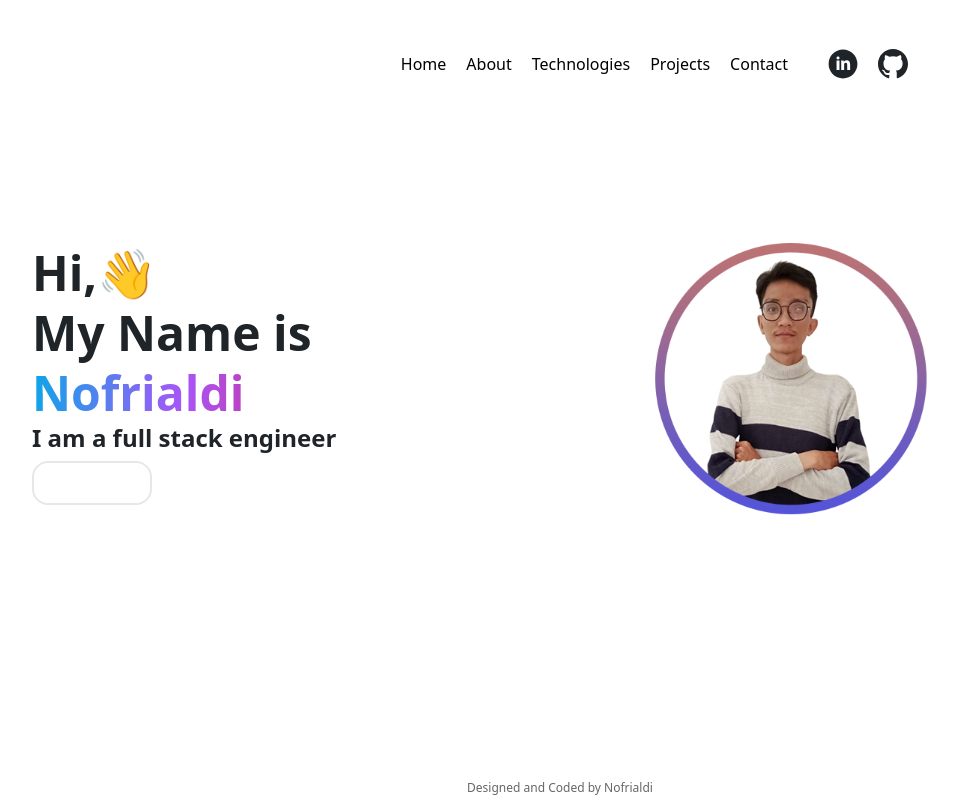
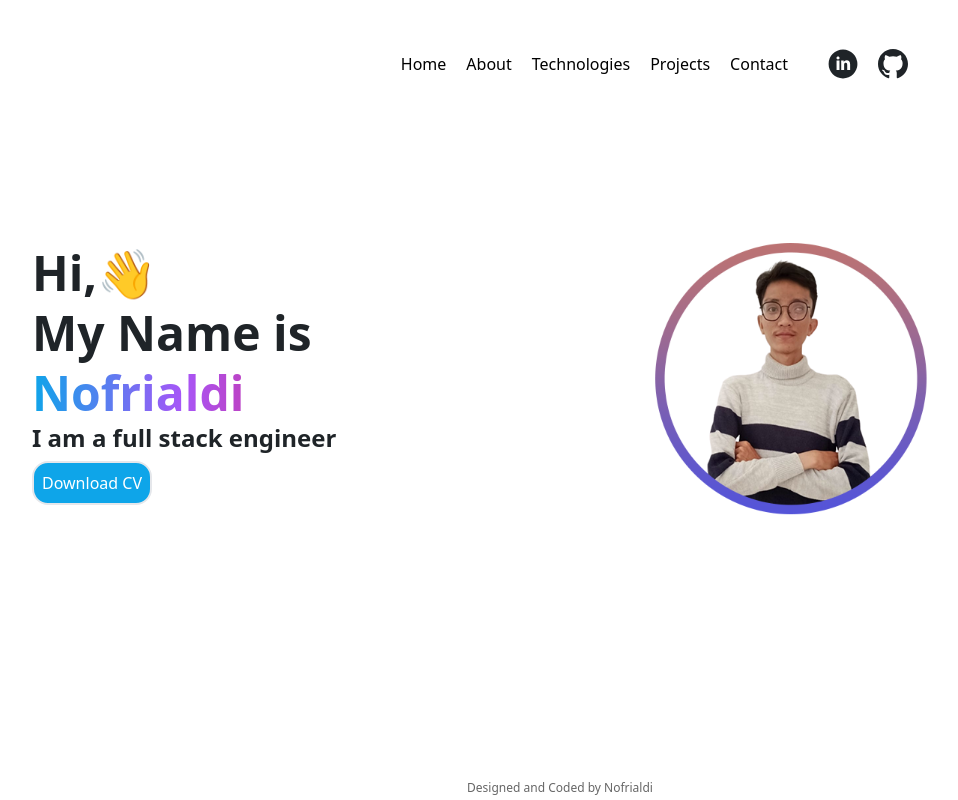
Before and after one commit to nofrialdi/nofri-portofilio, a React (Create React App) app: page / in a window 1280 px wide. Shown: the whole page, without its empty margins (160-1118 px from the left). Built offline with nearby package versions, Linux system fonts and the light colour scheme.

Commit message:
style(home): add bg-color btn download cv

```diff
--- a/src/Pages/Home.js
+++ b/src/Pages/Home.js
@@ -102,7 +102,7 @@ function Home() {
 					<button
 						ref={h14}
 						onClick={handleDownload}
-						className="btn btn-primary border-2 text-white p-2 rounded-2xl my-2"
+						className="btn btn-primary border-2 bg-sky-500 text-white p-2 rounded-2xl my-2"
 					>
 						Download CV
 					</button>
```
